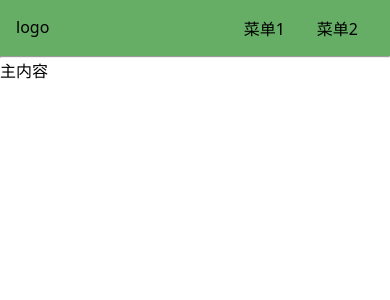
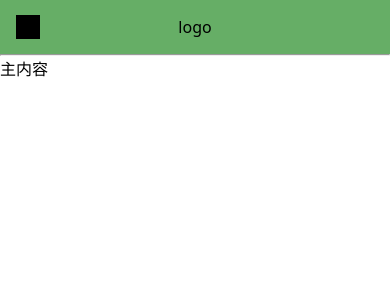
Before and after one commit to AeahKa/V3-UI, a Vue app: page /#/doc in a window 390 px wide. Shown: the top 300 px of the page. Built offline with nearby package versions, Linux system fonts and the light colour scheme.

Commit message:
topnav响应式

```diff
--- a/src/components/TopNav.vue
+++ b/src/components/TopNav.vue
@@ -1,6 +1,7 @@
 <template>
   <div class="topNav">
-    <div class="logo" @click="toggleAside">logo</div>
+    <span class="toggleAside" @click="toggleAside"></span>
+    <div class="logo">logo</div>
     <ul class="menu">
       <li>菜单1</li>
       <li>菜单2</li>
@@ -27,20 +28,50 @@
   background: rgb(102, 174, 102);
   display: flex;
   padding: 16px;
+  position: relative;
+  z-index: 10;
+  justify-items: center;
+  align-items: center;
 
   >.logo {
     max-width: 6em;
     margin-right: auto;
   }
-}
 
-.menu {
-  display: flex;
-  white-space: nowrap;
-  flex-wrap: nowrap;
+  >.menu {
+    display: flex;
+    white-space: nowrap;
+    flex-wrap: nowrap;
 
-  >li {
-    margin: 0 1em;
+    >li {
+      margin: 0 1em;
+    }
+  }
+
+  >.toggleAside {
+    background: #000;
+    display: inline-block;
+    width: 24px;
+    height: 24px;
+    position: absolute;
+    left: 16px;
+    top: 50%;
+    transform: translateY(-50%);
+    display: none;
+  }
+
+  @media(max-width:800px) {
+    >.toggleAside {
+      display: inline-block;
+    }
+
+    >.menu {
+      display: none;
+    }
+
+    >.logo {
+      margin: 0 auto;
+    }
   }
 }
 </style>
--- a/src/views/Doc.vue
+++ b/src/views/Doc.vue
@@ -43,7 +43,6 @@
   position: fixed;
   top: 0;
   left: 0;
-  z-index: -1;
   padding-top: 66px;
 
   >h2 {
```
